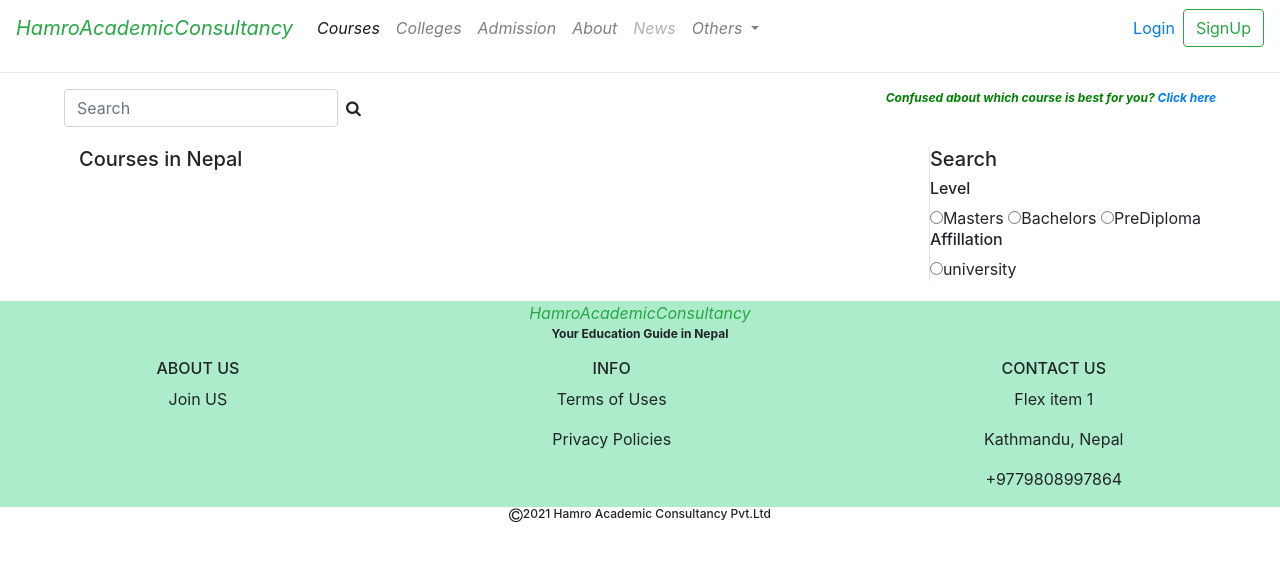
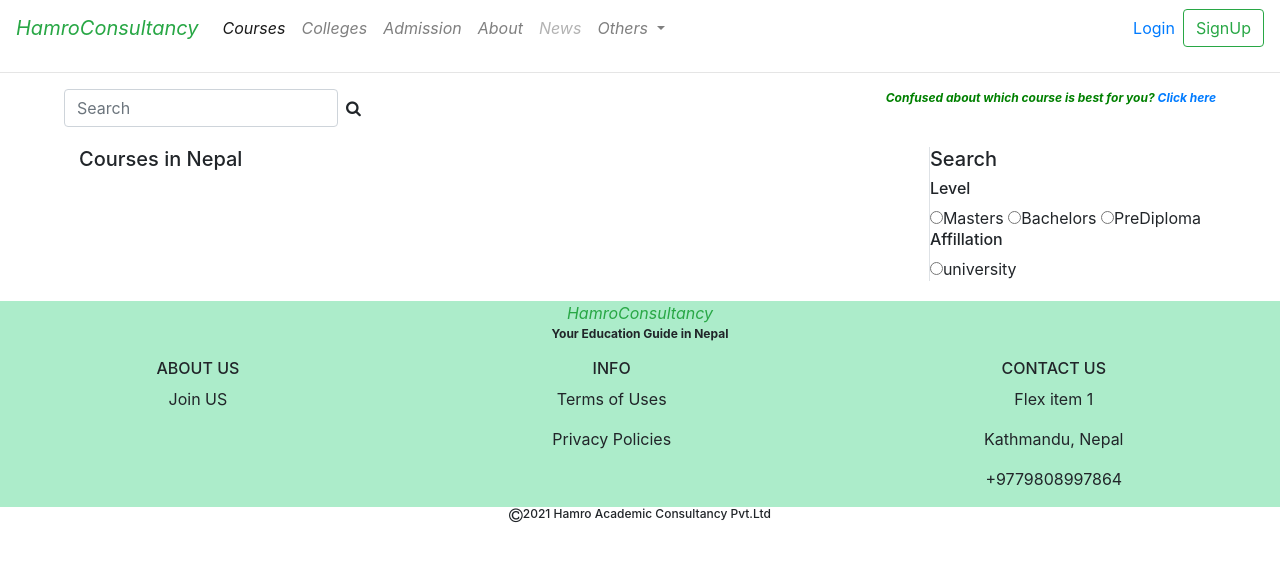
Before and after one commit to Maahishk/HAC, a Django app: page /courses/ in a window 1280 px wide. Shown: the top 562 px of the page. Run offline with Django 3.2, Linux system fonts and the light colour scheme; data that the repository does not hold is empty; some libraries are stand-ins or nearby versions.

Commit message:
icon change

```diff
--- a/hamroconsultancy/consultancyapp/models.py
+++ b/hamroconsultancy/consultancyapp/models.py
@@ -4,7 +4,7 @@ from django.db import models
 class  StudyField(models.Model):
     fieldName=models.CharField(max_length=100, null=True)
     simg=models.ImageField(
-        upload_to="field_image",
+        upload_to="field_image2",
         null=True,
         blank=True)
     def __str__(self):
--- a/hamroconsultancy/consultancyapp/templates/app/footer.html
+++ b/hamroconsultancy/consultancyapp/templates/app/footer.html
@@ -1,6 +1,6 @@
 <div style="background-color: #acecca; text-align: center">
   <a class="italic text-success font-italic align-item center" href="home"
-    >HamroAcademicConsultancy</a
+    >HamroConsultancy</a
   >
   <p style="font-size: 12px; font-weight: bold">
     Your Education Guide in Nepal
--- a/hamroconsultancy/consultancyapp/templates/app/navbar.html
+++ b/hamroconsultancy/consultancyapp/templates/app/navbar.html
@@ -2,7 +2,7 @@
   class="navbar navbar-expand-lg navbar-light bg-white justify-content-between"
 >
   <a class="navbar-brand italic text-success font-italic" href="/"
-    >HamroAcademicConsultancy</a
+    >HamroConsultancy</a
   >
   <div class="navbar-collapse collapse" id="navbarSupportedContent">
     <ul class="navbar-nav mr-auto font-italic">
```
Also changed, not shown: hamroconsultancy/consultancyapp/migrations/0008_auto_20220220_0930.py (added), hamroconsultancy/statics/images/field_image2/8.png (added), hamroconsultancy/statics/images/field_image2/Image_8.jpg (added).
